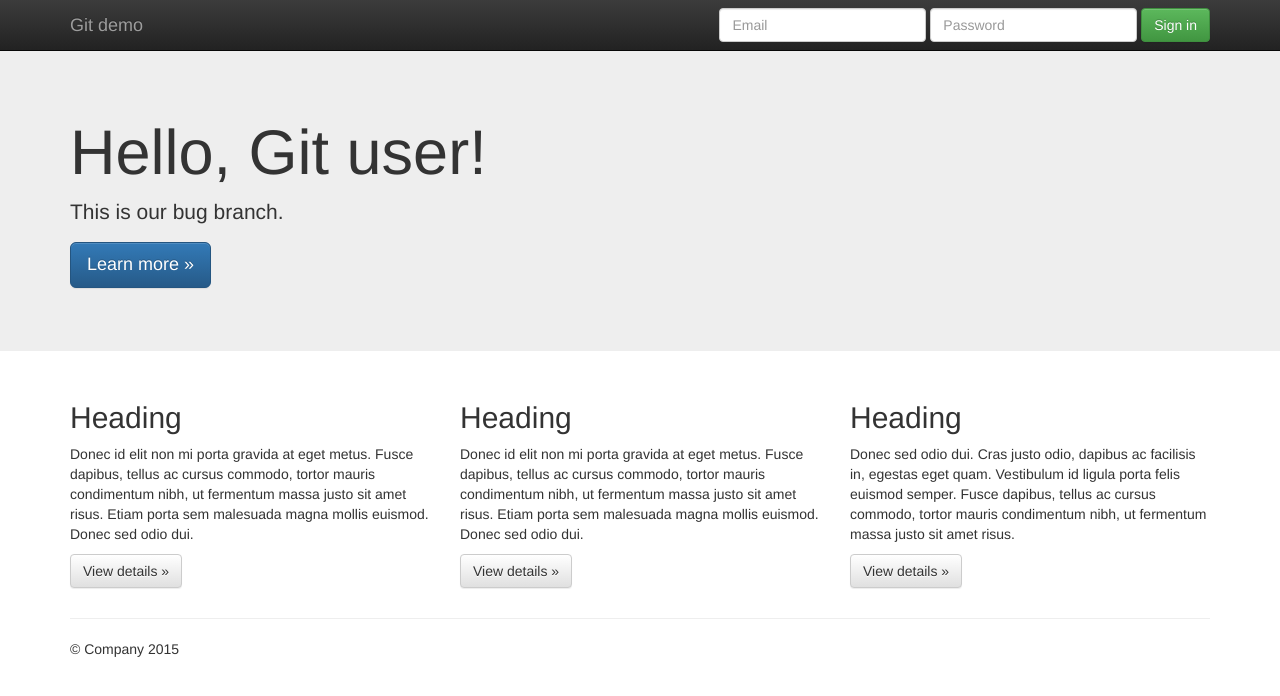
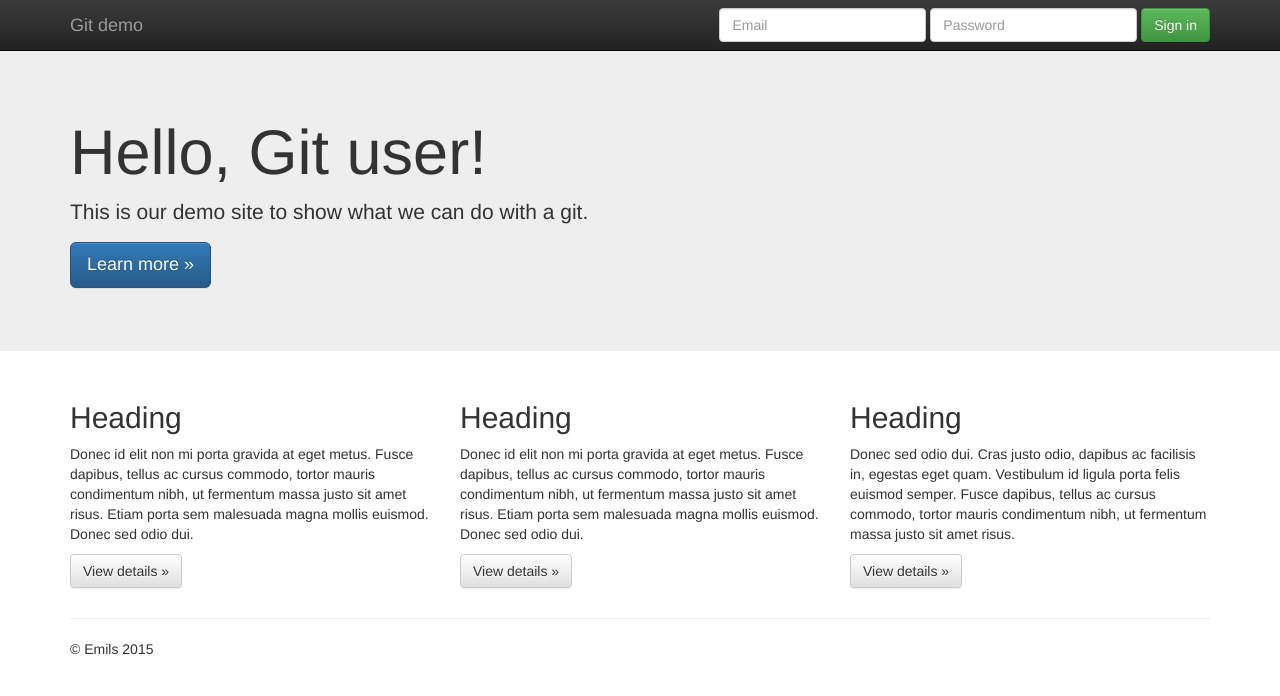
Before and after one commit to elaganovskis/Git-Demo, a plain HTML site: page index.html in a window 1280 px wide. Drawn offline with nearby package versions, Linux system fonts and the light colour scheme.

Commit message:
started modifications to site

```diff
--- a/index.html
+++ b/index.html
@@ -56,7 +56,7 @@
     <div class="jumbotron">
       <div class="container">
         <h1>Hello, Git user!</h1>
-        <p>This is our bug branch.</p>
+        <p>This is our demo site to show what we can do with a git.</p>
         <p><a class="btn btn-primary btn-lg" href="#" role="button">Learn more &raquo;</a></p>
       </div>
     </div>
@@ -84,7 +84,7 @@
       <hr>
 
       <footer>
-        <p>&copy; Company 2015</p>
+        <p>&copy; Emils 2015</p>
       </footer>
     </div> <!-- /container -->        <script src="//ajax.googleapis.com/ajax/libs/jquery/1.11.2/jquery.min.js"></script>
         <script>window.jQuery || document.write('<script src="js/vendor/jquery-1.11.2.min.js"><\/script>')</script>
```
Also changed, not shown: to_do_file.txt.
